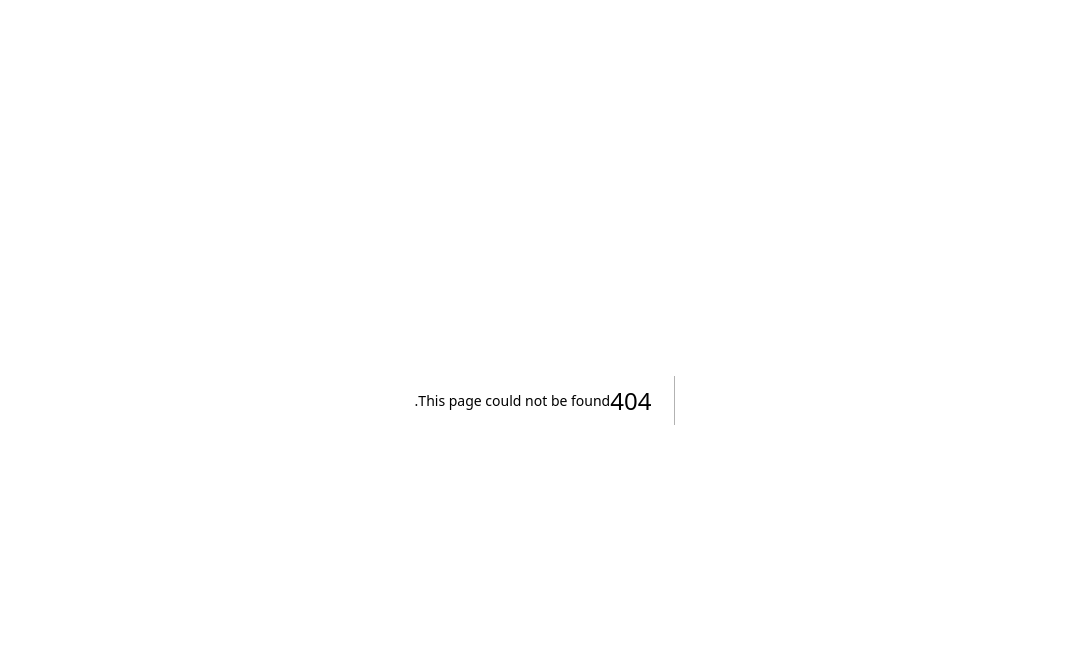
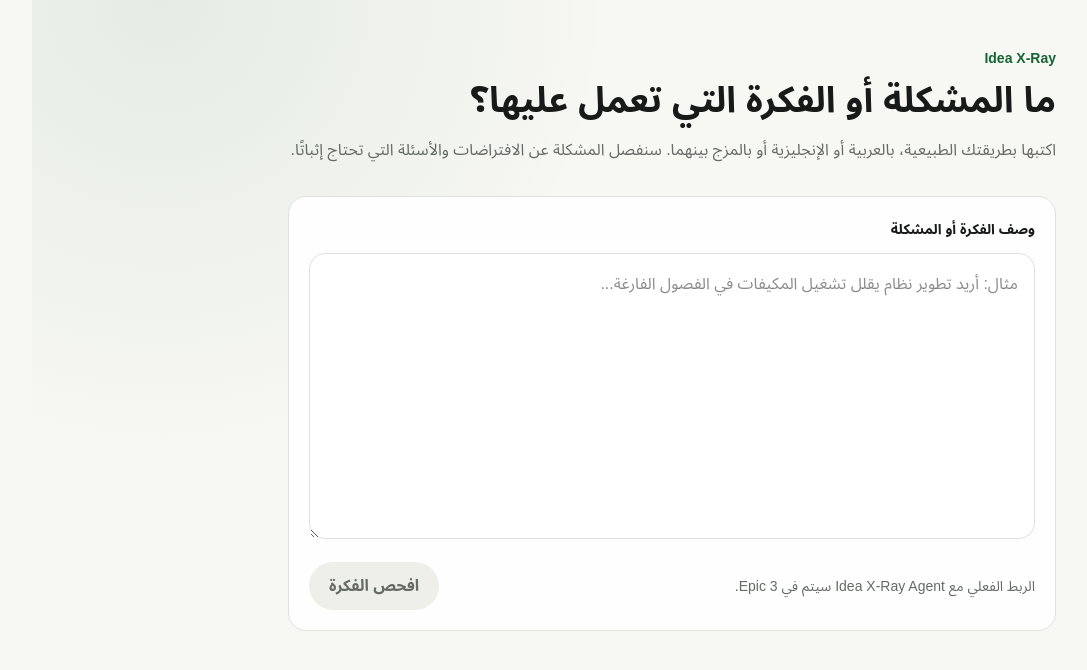
Before and after one commit to atharxai-cloud/innovation-os, a Next.js app: page /idea-xray in a window 1280 px wide. Before the commit this address had no page. Shown: the top 670 px of the page, without its empty margins (127-1214 px from the left). Built offline with nearby package versions, Linux system fonts and the light colour scheme.

Commit message:
foundation: add src/app/idea-xray/page.tsx

```diff
--- /dev/null
+++ b/src/app/idea-xray/page.tsx
@@ -0,0 +1,40 @@
+export default function IdeaXrayPage() {
+  return (
+    <main className="shell py-12">
+      <div className="mx-auto max-w-3xl">
+        <p className="text-sm font-semibold text-[var(--accent)]">Idea X-Ray</p>
+        <h1 className="mt-3 text-4xl font-semibold">
+          ما المشكلة أو الفكرة التي تعمل عليها؟
+        </h1>
+        <p className="mt-4 leading-7 text-[var(--muted-foreground)]">
+          اكتبها بطريقتك الطبيعية، بالعربية أو الإنجليزية أو بالمزج بينهما.
+          سنفصل المشكلة عن الافتراضات والأسئلة التي تحتاج إثباتًا.
+        </p>
+
+        <section className="surface mt-8 p-5">
+          <label htmlFor="idea" className="text-sm font-semibold">
+            وصف الفكرة أو المشكلة
+          </label>
+          <textarea
+            id="idea"
+            rows={9}
+            className="mt-3 w-full resize-y rounded-2xl border border-[var(--border)] bg-white p-4 leading-7 outline-none focus:border-[var(--accent)]"
+            placeholder="مثال: أريد تطوير نظام يقلل تشغيل المكيفات في الفصول الفارغة..."
+          />
+          <div className="mt-4 flex items-center justify-between gap-4">
+            <p className="text-sm text-[var(--muted-foreground)]">
+              الربط الفعلي مع Idea X-Ray Agent سيتم في Epic 3.
+            </p>
+            <button
+              type="button"
+              disabled
+              className="cursor-not-allowed rounded-full bg-[var(--surface-muted)] px-5 py-3 font-semibold text-[var(--muted-foreground)]"
+            >
+              افحص الفكرة
+            </button>
+          </div>
+        </section>
+      </div>
+    </main>
+  );
+}
```
